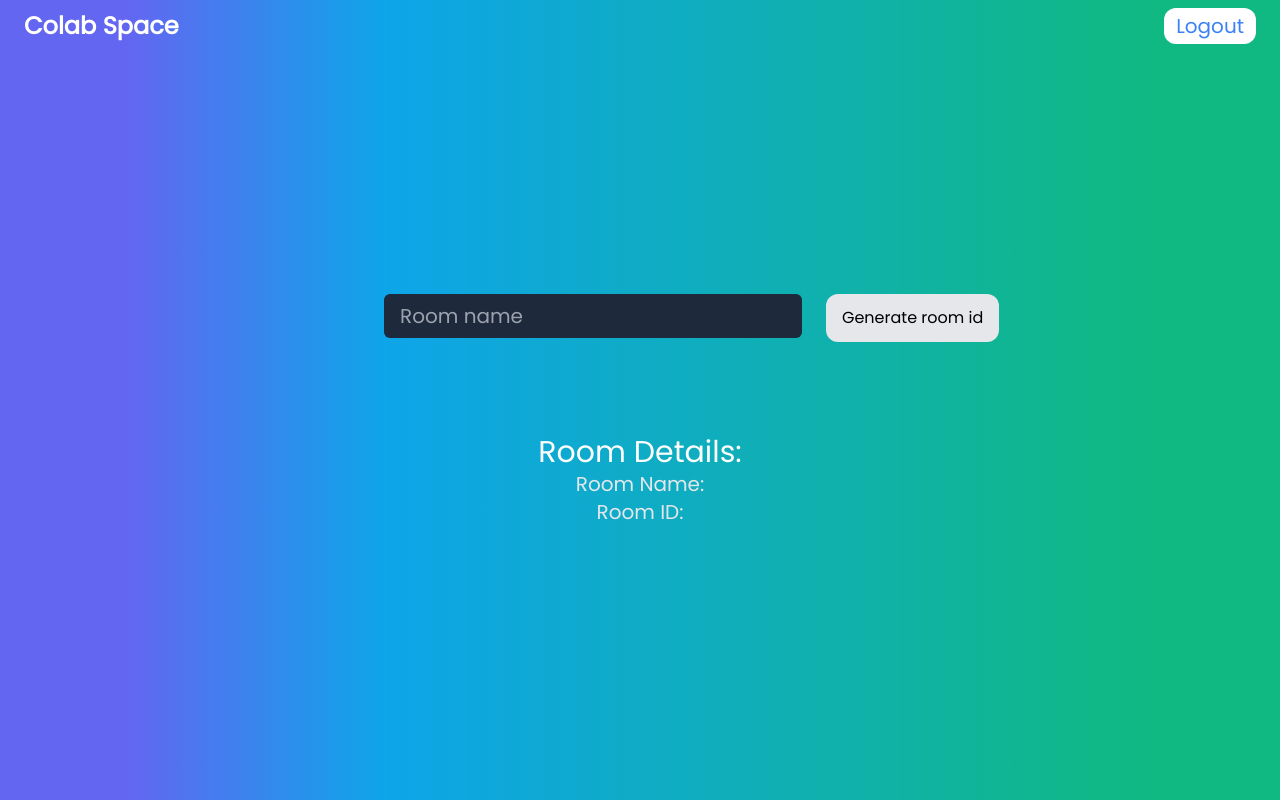
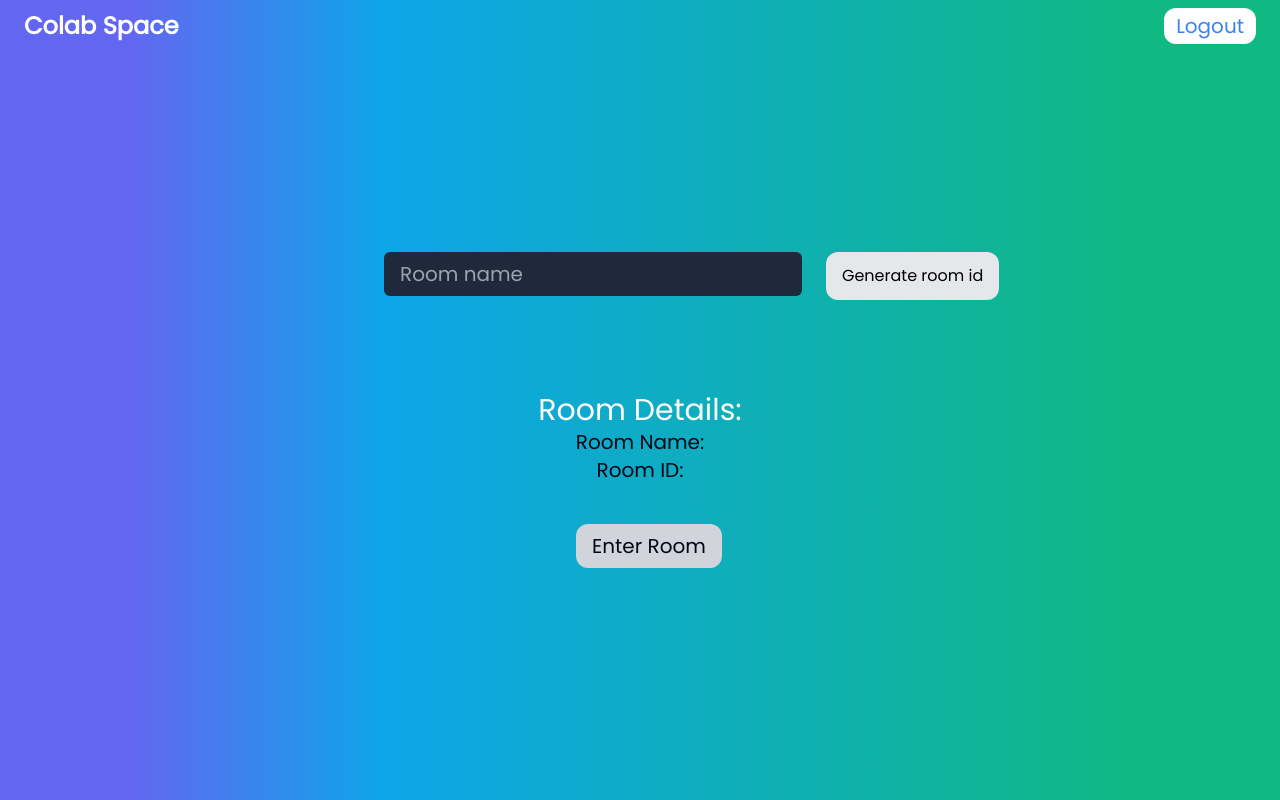
Before and after one commit to subhraneel2005/Colab-Space-Fullstack, a React (Vite) app in the folder frontend/colab-space/: page /createRoom in a window 1280 px wide. Built offline with nearby package versions, Linux system fonts and the light colour scheme; a web font is replaced by a local one.

Commit message:
id checking through react toastify more work on ui later

```diff
--- a/frontend/colab-space/src/components/CreateRoom.jsx
+++ b/frontend/colab-space/src/components/CreateRoom.jsx
@@ -1,6 +1,8 @@
 import React, { useContext, useState } from 'react';
 import AppBar from './AppBar';
 import UseContext from '../contexts/UseContext';
+import { ToastContainer, toast } from 'react-toastify';
+import 'react-toastify/dist/ReactToastify.css';
 
 
 function CreateRoom() {
@@ -8,14 +10,25 @@ function CreateRoom() {
   const [roomName, setRoomName] = useState("")
   const {generateRandomID, randomID} = useContext(UseContext);
 
+  const enterRoom = () => {
+    if(!randomID && !roomName.trim()){
+        toast.error("Enter the credentials")
+    }
+    else{
+      toast.success(`You are being redirected to Room ${roomName} ID: ${randomID}`);
+    }
+  }
+
   return (
-    <div className='relative w-full min-h-screen flex justify-center items-center bg-gradient-to-r from-indigo-500 from-10% via-sky-500 via-30% to-emerald-500 to-90% ... select-none'>
+    <div className='relative w-full min-h-screen flex justify-center items-center bg-gradient-to-r from-indigo-500 from-10% via-sky-500 via-30% to-emerald-500 to-90% ...'>
+      <ToastContainer/>
         <div className='w-full h-full flex justify-center items-center'>
         <div className='w-full block'>
         <AppBar/>
         <div className='md:ml-[30%] ml-10'>
           <input
           type="text"
+          value={roomName}
           placeholder='Room name'
           onChange={(e) => setRoomName(e.target.value)}
           className='px-4 py-2 rounded-md border-none outline-none bg-slate-800 text-white text-xl mb-4' />
@@ -23,8 +36,9 @@ function CreateRoom() {
           </div>
           <div className='block mt-20 overflow-hidden'>
             <h1 className='text-center text-white text-3xl'>Room Details: </h1>
-            <h1 className='select-auto text-center text-xl text-gray-200'>{`Room Name: ${roomName}`}</h1>
-            <h1 className='text-center text-gray-200 text-xl'>{`Room ID: ${randomID}`}</h1>
+            <h1 className='select-auto text-center text-xl text-gray-950'>{`Room Name: ${roomName}`}</h1>
+            <h1 className='text-center text-gray-950 text-xl'>{`Room ID: ${randomID}`}</h1>
+            <button className='ml-[27%] md:ml-[45%] mt-[40px] px-4 py-2 rounded-xl bg-gray-300 text-gray-950 text-xl hover:bg-gray-500 cursor-pointer' onClick={enterRoom}>Enter Room</button>
           </div>
         </div>
         </div>
```
